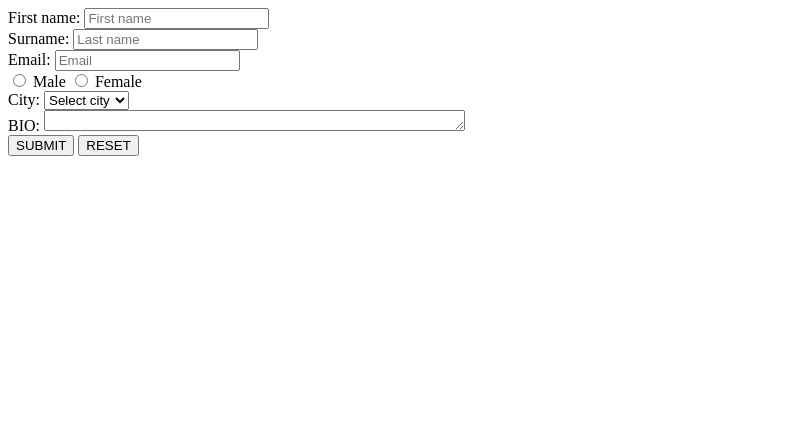
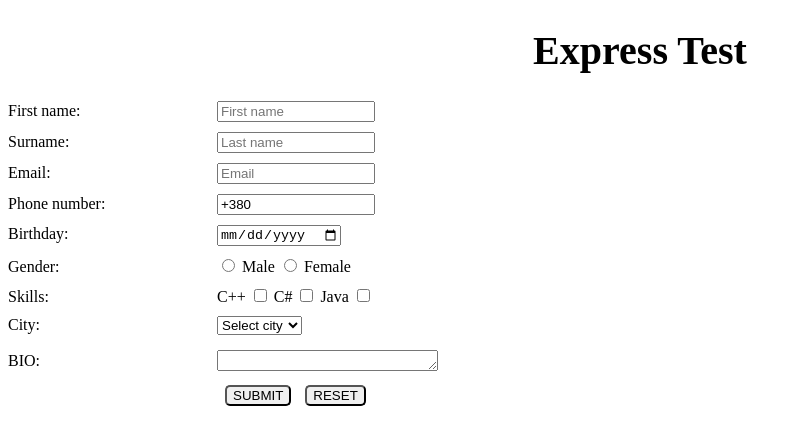
Before and after one commit to djonli-ux/Form, a plain HTML site: page index.html in a window 1280 px wide. Shown: the whole page, without its empty margins (0-802 px from the left). Drawn offline with Linux system fonts and the light colour scheme.

Commit message:
mod: style.css, index.html

```diff
--- a/index.html
+++ b/index.html
@@ -8,14 +8,17 @@
     <link rel="stylesheet" href="style.css">
 </head>
 <body>
+    <div class="title">
+        <h1>Express Test</h1>
+    </div>
 
-    <form action="" autocomplete="on">
-        <div class="username">
+    <form autocomplete="on">
+        <div>
             <label for="f_username">First name:</label>
-            <input placeholder="First name" type="text" name="username" id="f_username" required>
+            <input placeholder="First name" type="text" name="firstname" id="f_username" required>
         </div>
 
-        <div class="lastname">
+        <div>
             <label for="f_lastname">Surname:</label>
             <input placeholder="Last name" type="text" name="lastname" id="f_lastname">
         </div>
@@ -25,14 +28,46 @@
             <input type="email" placeholder="Email" name="mail" id="f_mail" required>
         </div>
 
-        <div class="gender">
-            <input type="radio" name="gender" id="m">
-            <label for="m">Male</label>
-            <input type="radio" name="gender" id="f">
-            <label for="f">Female</label>
+        <div>
+            <label for="number">Phone number:</label>
+            <input type="tel" placeholder="Phone number"
+            name="phonenumber" id="f_number" value="+380" required>
         </div>
 
-        <div class="city">
+        <div>
+            <label for="birthday">Birthday:</label>
+            <input type="date" name="birthday" id="f_date">
+        </div>
+
+        <div class="gender">
+            <label for="gender">Gender:</label>
+            <input type="radio" name="gender" id="m">
+            <span>
+                <label for="m">Male</label>
+            </span>
+            <input type="radio" name="gender" id="f">
+            <span>
+                <label for="f">Female</label>
+            </span>
+        </div>
+
+        <div class="skills">
+            <label for="skills">Skills:</label>
+            <span>
+                <label>C++</label>
+            </span>
+            <input type="checkbox" value="C++" name="skills">
+            <span>
+                <label>C#</label>
+            </span>
+            <input type="checkbox" value="C#" name="skills">
+            <span>
+                <label>Java</label>
+            </span>
+            <input type="checkbox" value="Java" name="skills">
+        </div>
+
+        <div>
             <label for="f_city">City:</label>
             <select name="city" id="f_city">
                 <option value="" disabled selected>Select city</option>
@@ -43,14 +78,14 @@
             </select>
         </div>
 
-        <div class="bio">
+        <div>
             <label for="f_bio">BIO:</label>
-            <textarea name="bio" id="f_bio" cols="50" rows="1"></textarea>
+            <textarea name="bio" id="f_bio" cols="25" rows="1"></textarea>
         </div>
 
-        <div class="button">
-            <button type="submit">SUBMIT</button>
-            <button type="reset">RESET</button>
+        <div>
+            <button class="button submit" type="submit">SUBMIT</button>
+            <button class="button reset" type="reset">RESET</button>
         </div>
     </form>
 
--- a/style.css
+++ b/style.css
@@ -0,0 +1,32 @@
+.title {
+    text-align: center;
+    font-size: 20px;
+}
+
+div {
+    margin-bottom: 10px;
+}
+
+input[type="text"], input[type="email"], input[type="tel"] {
+    width: 150px;
+}
+
+div > label {
+    width: 200px;
+    text-align: left;
+    display: inline-block;
+    margin-right: 5px;
+}
+
+#f_bio {
+    position: relative;
+    top: 5px;
+    max-width: 300px;
+}
+
+.button {
+    position: relative;
+    border-radius: 5px;
+    margin: 5px;
+    left: 212px;
+}
```
